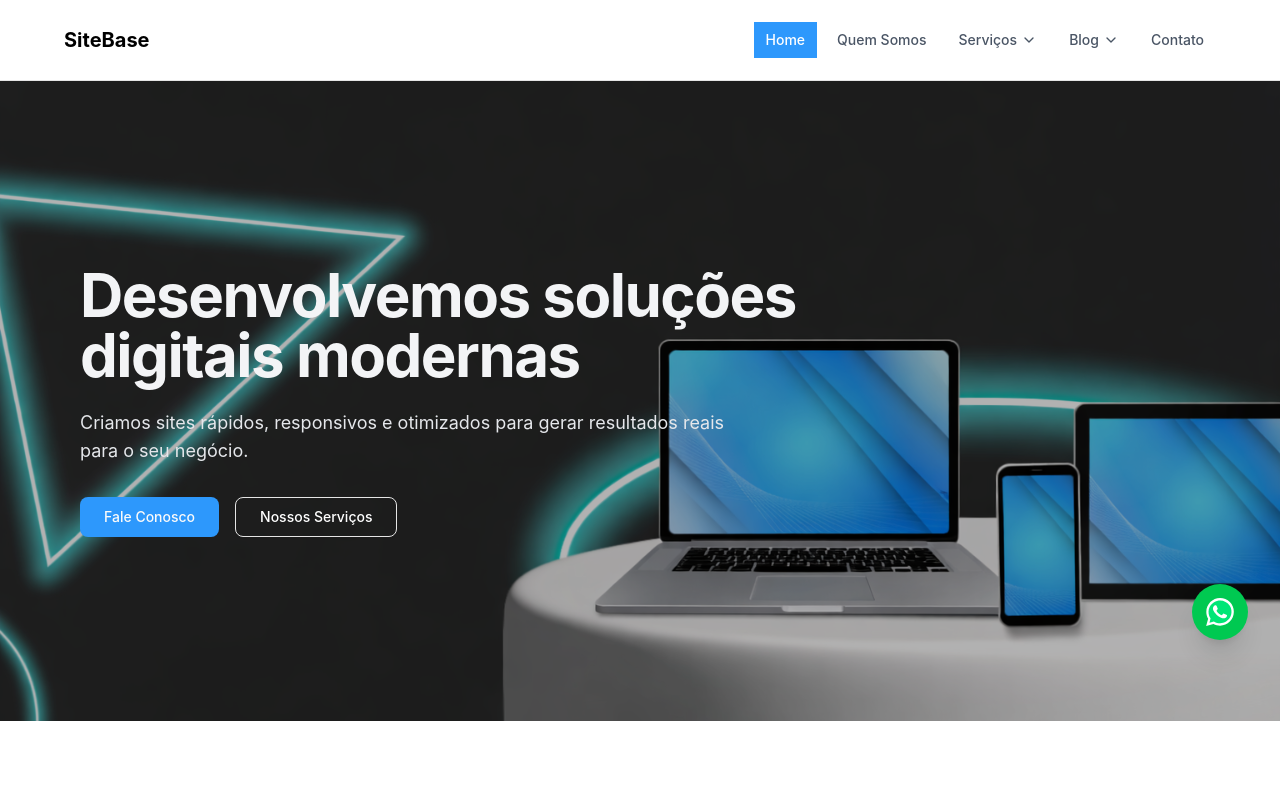
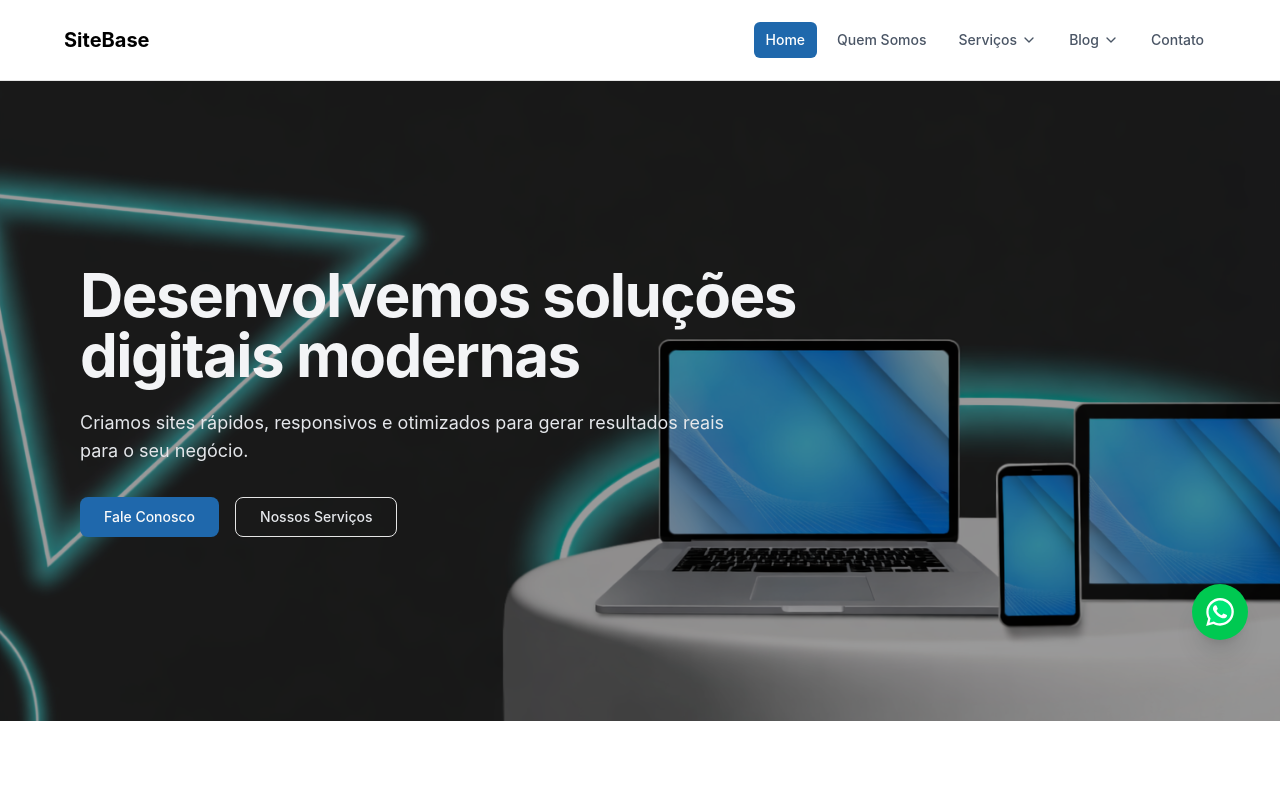
Before and after one commit to Miltonnn/sitebase-next, a Next.js app: page / in a window 1280 px wide. Shown: the top 789 px of the page. Built offline with nearby package versions, Linux system fonts and the light colour scheme.

Commit message:
refactor: melhorando o lighthouse do site, melhorando performance e acessibilidade

```diff
--- a/app/globals.css
+++ b/app/globals.css
@@ -61,7 +61,7 @@
   --card-foreground: oklch(0.145 0 0);
   --popover: oklch(1 0 0);
   --popover-foreground: oklch(0.145 0 0);
-  --primary: oklch(67.019% 0.17535 251.308);
+  --primary: oklch(50.882% 0.12868 250.882);
   --primary-foreground: oklch(0.985 0 0);
   --secondary: oklch(79.849% 0.0974 258.672);
   --secondary-foreground: oklch(0.205 0 0);
--- a/app/layout.tsx
+++ b/app/layout.tsx
@@ -3,8 +3,7 @@ import { Geist, Geist_Mono } from "next/font/google";
 import "./globals.css";
 import { Header } from "@/components/layout/Header";
 import { Footer } from "@/components/layout/Footer";
-import { ScrollToTop } from "@/components/layout/ScrollToTop";
-import WhatsApp from "@/components/layout/Whatsapp";
+import ClientOnly from "@/components/layout/ClientOnly";
 
 const geistSans = Geist({
   variable: "--font-geist-sans",
@@ -33,8 +32,7 @@ export default function RootLayout({
         <Header />
         <main>{children}</main>
         <Footer />
-        <WhatsApp />
-        <ScrollToTop />
+        <ClientOnly />
       </body>
     </html>
   );
--- /dev/null
+++ b/components/layout/ClientOnly.tsx
@@ -0,0 +1,22 @@
+"use client";
+
+import dynamic from "next/dynamic";
+
+const WhatsApp = dynamic(
+  () => import("./Whatsapp"),
+  { ssr: false }
+);
+
+const ScrollToTop = dynamic(
+  () => import("./ScrollToTop"),
+  { ssr: false }
+);
+
+export default function ClientOnly() {
+  return (
+    <>
+      <WhatsApp />
+      <ScrollToTop />
+    </>
+  );
+}
--- a/components/layout/Header.tsx
+++ b/components/layout/Header.tsx
@@ -1,73 +1,26 @@
-"use client";
-
 import Link from "next/link";
-import { usePathname } from "next/navigation";
-import { Menu } from "lucide-react";
-import { Button } from "@/components/ui/button";
-import { Sheet, SheetContent, SheetTrigger } from "@/components/ui/sheet";
 import { navigationLinks } from "@/lib/navigation";
 import { NavItem } from "./NavItem";
-import { MobileNav } from "./MobileNav";
+import { MobileMenu } from "./MobileMenu";
 
 export function Header() {
-  const pathname = usePathname();
-
   return (
     <header className="sticky top-0 z-50 w-full border-b bg-white">
-      <div className="container flex h-16 items-center justify-between py-10 ">
+      <div className="container flex h-16 items-center justify-between py-10">
         <Link
           href="/"
           className="text-xl font-bold text-black"
-          title="SiteBase"
         >
           SiteBase
         </Link>
 
-        {/* Desktop Menu */}
         <nav className="hidden md:flex items-center gap-2 text-sm font-medium">
           {navigationLinks.map((link) => (
             <NavItem key={link.href} link={link} />
           ))}
         </nav>
 
-        {/* Mobile Menu */}
-        <div className="md:hidden">
-          <Sheet>
-            <SheetTrigger asChild>
-              <Button variant="ghost" size="icon">
-                <Menu className="h-5 w-5" />
-              </Button>
-            </SheetTrigger>
-
-            <SheetContent
-              side="right"
-              className="
-              w-64
-              [&>button]:text-black
-              [&>button]:bg-white
-              [&>button]:rounded-md
-              [&>button]:p-2
-              [&>button]:hover:bg-gray-600
-               [&>button]:hover:text-white
-               [&>button]:transition-colors
-               [&>button]:duration-400"
-            >
-              <div className="relative bg-primary px-6 py-6">
-                <Link
-                  href="/"
-                  className="text-xl font-bold text-white"
-                  title="SiteBase"
-                >
-                  SiteBase
-                </Link>
-              </div>
-
-              <nav className="mt-2 flex flex-col gap-3 text-base font-medium p-3">
-                <MobileNav links={navigationLinks} />
-              </nav>
-            </SheetContent>
-          </Sheet>
-        </div>
+        <MobileMenu />
       </div>
     </header>
   );
--- /dev/null
+++ b/components/layout/MobileMenu.tsx
@@ -0,0 +1,49 @@
+"use client";
+
+import { Menu } from "lucide-react";
+import { Button } from "@/components/ui/button";
+import { Sheet, SheetContent, SheetTrigger } from "@/components/ui/sheet";
+import { navigationLinks } from "@/lib/navigation";
+import { MobileNav } from "./MobileNav";
+import Link from "next/link";
+
+export function MobileMenu() {
+  return (
+    <div className="md:hidden">
+      <Sheet>
+        <SheetTrigger asChild>
+          <Button
+            variant="ghost"
+            size="icon"
+            aria-label="Abrir menu de navegação"
+          >
+            <Menu className="h-5 w-5" aria-hidden="true" />
+          </Button>
+        </SheetTrigger>
+
+        <SheetContent
+          side="right"
+          className="w-64
+          [&>button]:text-black
+          [&>button]:bg-white
+          [&>button]:rounded-md
+          [&>button]:p-2
+          [&>button]:hover:bg-gray-600
+          [&>button]:hover:text-white
+          [&>button]:transition-colors
+          [&>button]:duration-400"
+        >
+          <div className="relative bg-primary px-6 py-6">
+            <Link href="/" className="text-xl font-bold text-white">
+              SiteBase
+            </Link>
+          </div>
+
+          <nav className="mt-2 flex flex-col gap-3 text-base font-medium p-3">
+            <MobileNav links={navigationLinks} />
+          </nav>
+        </SheetContent>
+      </Sheet>
+    </div>
+  );
+}
--- a/components/layout/NavItem.tsx
+++ b/components/layout/NavItem.tsx
@@ -25,7 +25,7 @@ export function NavItem({ link, depth = 0 }: Props) {
     <div className="relative group">
       <Link
         href={link.href}
-        className={`flex items-center gap-1 py-2 px-3 transition duration-200
+        className={`flex items-center gap-1 py-2 px-3 transition duration-200 rounded-sm
           ${
             isActive
               ? "bg-primary text-white"
--- a/components/layout/ScrollToTop.tsx
+++ b/components/layout/ScrollToTop.tsx
@@ -4,7 +4,7 @@ import { useEffect, useState } from "react"
 import { Button } from "@/components/ui/button"
 import { ArrowUp } from "lucide-react"
 
-export function ScrollToTop() {
+export default function ScrollToTop() {
   const [isVisible, setIsVisible] = useState(false)
 
   useEffect(() => {
@@ -37,6 +37,7 @@ export function ScrollToTop() {
         onClick={scrollToTop}
         size="icon"
         className="rounded-full shadow-lg h-12 w-12"
+        aria-label="Voltar para o topo da pagina"
       >
         <ArrowUp size={28} strokeWidth={3} />
       </Button>
--- a/components/layout/Whatsapp.tsx
+++ b/components/layout/Whatsapp.tsx
@@ -44,7 +44,7 @@ export default function Whatsapp() {
 
     setTimeout(() => {
       setSuccess(false);
-    }, 2500);
+    }, 2000);
   };
 
   return (
@@ -61,6 +61,7 @@ export default function Whatsapp() {
 
               <button
                 onClick={() => setOpen(false)}
+                aria-label="Fechar conversa"
                 className="text-white text-sm opacity-80 hover:opacity-100"
               >
                 <SquareX size={22} />
@@ -106,7 +107,6 @@ export default function Whatsapp() {
 
       {/* BOTÃO FLUTUANTE */}
       <div className="fixed bottom-40 md:right-8 right-3 z-50 flex items-center">
-        <span className="whatsapp-wave"></span>
         {showTooltip && (
           <div className="relative mr-4">
             <div className="bg-white text-gray-700 px-4 py-2 rounded-xl shadow-lg text-sm">
@@ -118,8 +118,10 @@ export default function Whatsapp() {
 
         <button
           onClick={() => setOpen(!open)}
-          className="w-14 h-14 rounded-full bg-green-500 flex items-center justify-center shadow-xl hover:scale-110 transition-transform"
+          aria-label="Abrir conversa no WhatsApp"
+          className="w-14 h-14 rounded-full bg-green-500 flex items-center justify-center shadow-xl hover:scale-110 transition-transform relative"
         >
+        <span className="whatsapp-wave"></span>
           <Image
             src="/assets/icons/whatsapp.svg"
             alt="WhatsApp"
--- a/components/sections/Hero.tsx
+++ b/components/sections/Hero.tsx
@@ -1,17 +1,23 @@
 import Link from "next/link";
 import { Button } from "@/components/ui/button";
+import Image from "next/image";
 
 export function Hero() {
   return (
-    <section
-      className="relative w-full py-24 md:py-32 bg-cover bg-center h-[70vh] md:h-[80vh] flex items-center justify-center"
-      style={{
-        backgroundImage: "url('/assets/banner/banner-01.png')",
-        backgroundColor: "rgba(0, 0, 0, 0.3)",
-        backgroundBlendMode: "overlay",
-      }}
-    >
-      <div className="container">
+    <section className="relative w-full h-[70vh] md:h-[80vh] flex items-center justify-center overflow-hidden">
+      <Image
+        src="/assets/banner/banner-01.png"
+        alt="Desenvolvimento de soluções digitais modernas"
+        fill
+        priority
+        fetchPriority="high"
+        sizes="100vw"
+        className="object-cover"
+      />
+
+      <div className="absolute inset-0 bg-black/40 z-10" />
+
+      <div className="container absolute z-30">
         <div className="px-4 flex flex-col items-center xl:items-start text-center xl:text-left">
           <h1 className="text-4xl md:text-6xl font-bold tracking-tight max-w-3xl text-gray-100">
             Desenvolvemos soluções
@@ -34,7 +40,7 @@ export function Hero() {
               asChild
               variant="outline"
               size="lg"
-              className="bg-transparent text-white hover:bg-black hover:text-white hover:border-black transition
+              className="bg-transparent text-gray-200 hover:bg-black hover:text-gray-100 hover:border-black transition
                duration-400"
             >
               <Link href="/servicos" title="Serviços">
```
